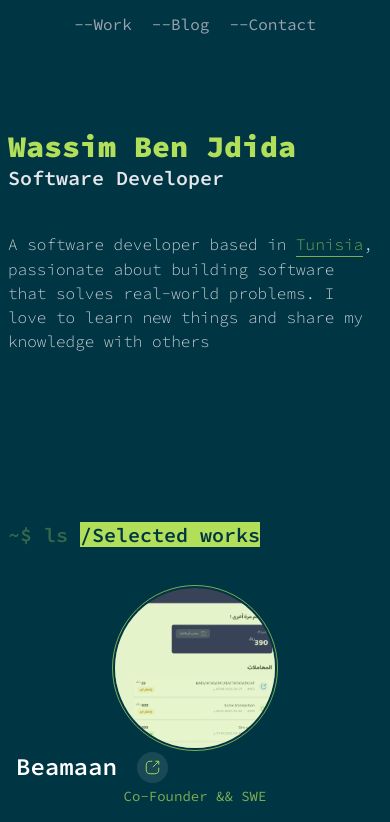
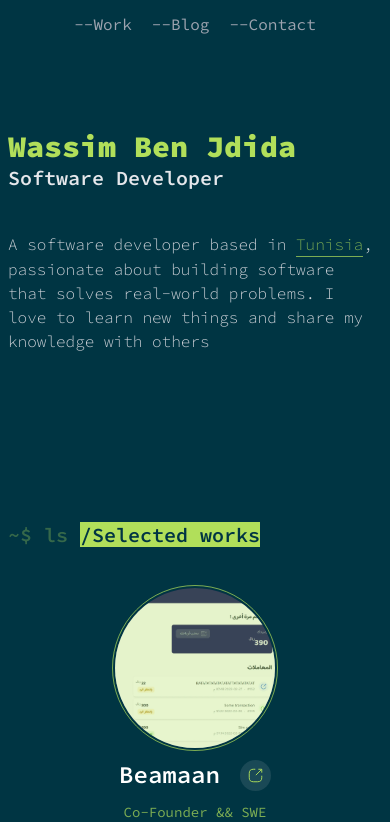
Before and after one commit to wassimbj/wassimbj.github.io, a Next.js app: page / in a window 390 px wide. Shown: the top 822 px of the page. Built offline with nearby package versions, Linux system fonts and the light colour scheme.

Commit message:
center on mobile

```diff
--- a/components/FeaturedProjectCard.tsx
+++ b/components/FeaturedProjectCard.tsx
@@ -48,7 +48,7 @@
         {/* ----------------------- */}
         <div className={`${reverse ? "md:mr-5 mr-0" : "md:ml-5 ml-0"}`}>
           <div className="md:text-left mb-3 text-center">
-            <div className="flex items-center">
+            <div className="flex items-center md:justify-normal justify-center md:py-0 py-2">
               <span className="text-2xl block mr-5 text-white font-semibold">
                 {title}
               </span>
```
